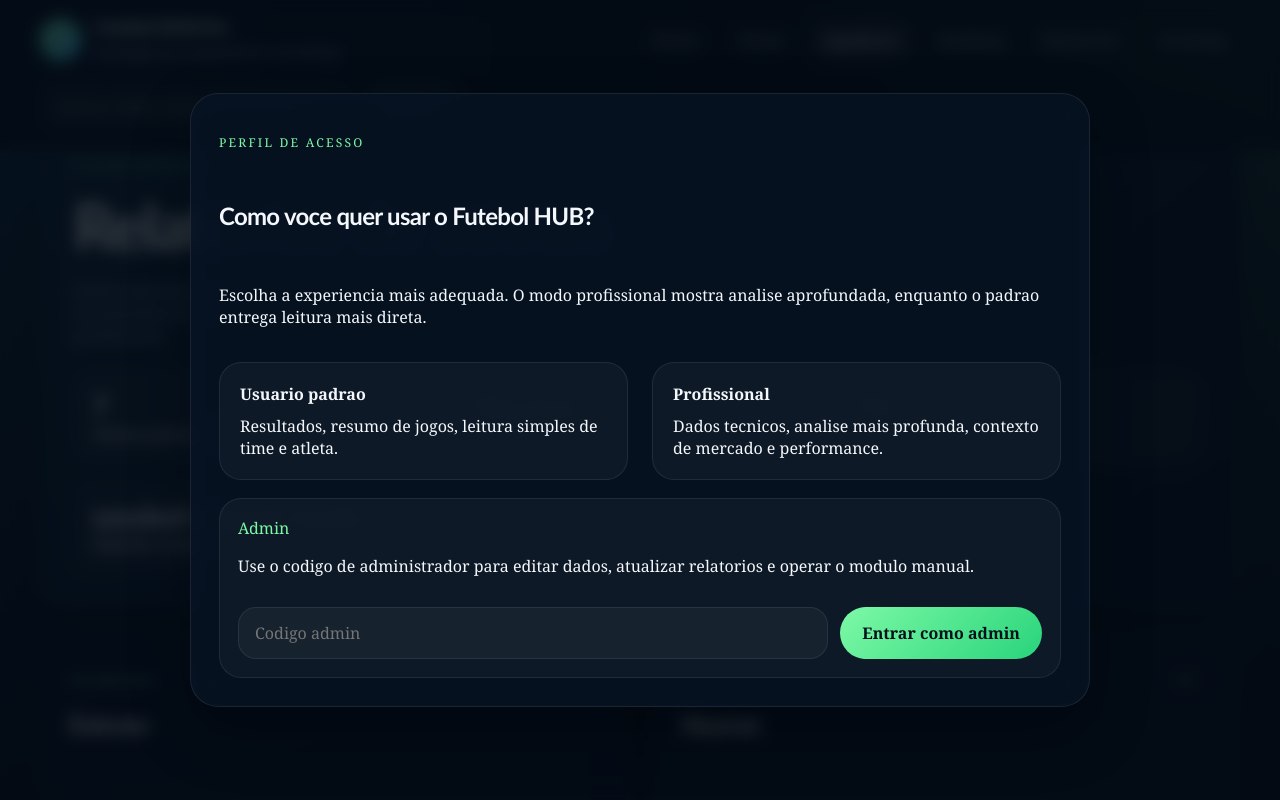
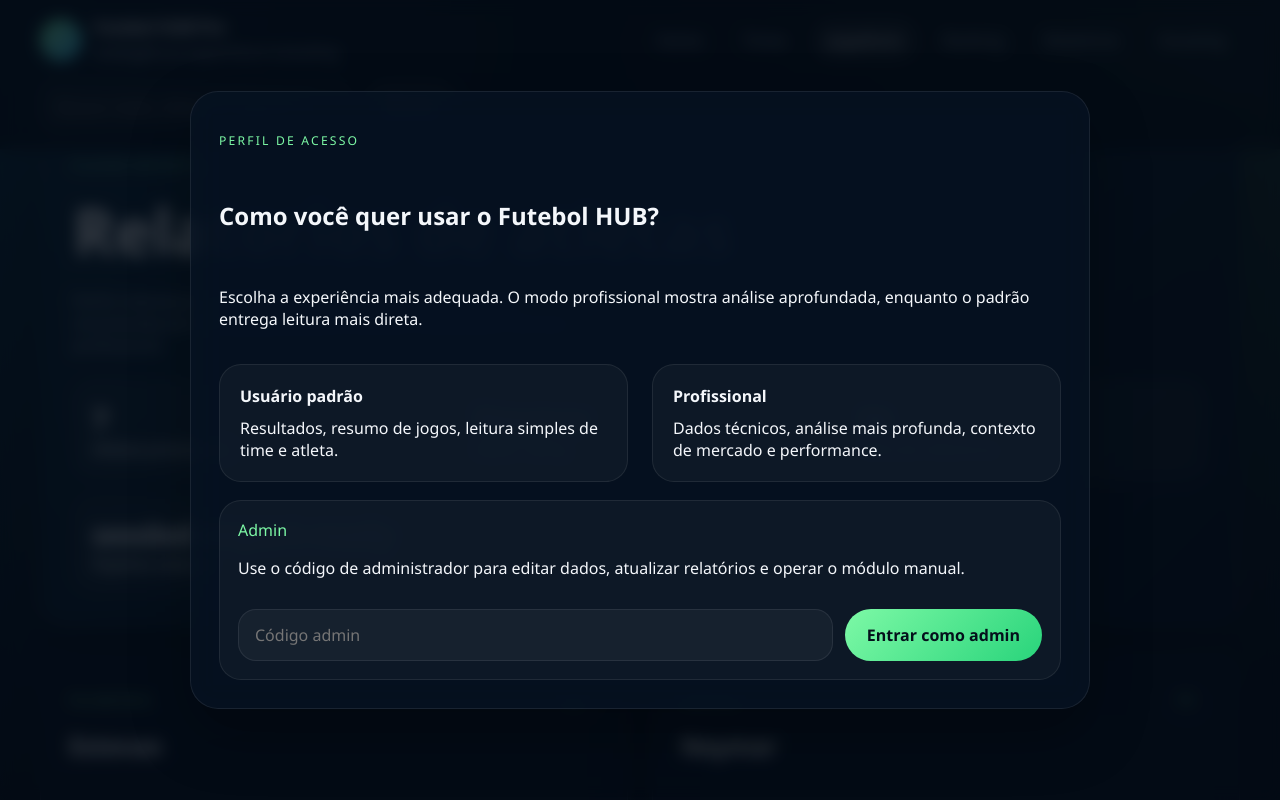
Before and after one commit to pedrooayres/Futebol-HUB---PROJETO-WEB-MOBILE, a Next.js app: page /jogadores in a window 1280 px wide. Shown: the top 800 px of the page. Built offline with nearby package versions, Linux system fonts and the light colour scheme.

Commit message:
feat: refina interface da home

```diff
--- a/app/globals.css
+++ b/app/globals.css
@@ -23,7 +23,7 @@ html {
 body {
   margin: 0;
   min-height: 100vh;
-  font-family: Georgia, "Times New Roman", serif;
+  font-family: "Segoe UI", Inter, Roboto, Arial, sans-serif;
   color: var(--text);
   background:
     radial-gradient(circle at top left, rgba(56, 189, 248, 0.22), transparent 28%),
@@ -97,6 +97,7 @@ img {
   display: inline-flex;
   align-items: center;
   gap: 12px;
+  min-width: max-content;
 }
 
 .brand-mark strong,
@@ -121,7 +122,7 @@ img {
   align-items: center;
   justify-content: center;
   border-radius: 50%;
-  font-family: "Trebuchet MS", sans-serif;
+  font-family: "Segoe UI", Inter, Roboto, Arial, sans-serif;
   font-weight: 700;
   color: #04101b;
   background: linear-gradient(135deg, var(--accent), var(--secondary));
@@ -359,6 +360,7 @@ img {
   padding: 10px 14px;
   border-radius: 999px;
   border: 1px solid transparent;
+  white-space: nowrap;
   transition: background 0.2s ease, border-color 0.2s ease, color 0.2s ease;
 }
 
@@ -385,7 +387,7 @@ img {
 .hero {
   grid-template-columns: 1.3fr 0.9fr;
   align-items: stretch;
-  padding: 36px 0 20px;
+  padding: 112px 0 20px;
 }
 
 .hero-portal {
@@ -396,7 +398,7 @@ img {
 .hero-card,
 .glass-panel {
   border: 1px solid var(--panel-border);
-  background: var(--panel);
+  background: rgba(8, 21, 38, 0.7);
   backdrop-filter: blur(14px);
   box-shadow: var(--shadow);
 }
@@ -406,6 +408,9 @@ img {
   padding: 48px;
   position: relative;
   overflow: hidden;
+  background:
+    linear-gradient(135deg, rgba(125, 249, 166, 0.1), rgba(8, 21, 38, 0.76) 42%),
+    rgba(8, 21, 38, 0.72);
 }
 
 .hero-copy::after {
@@ -422,8 +427,8 @@ img {
 .glass-panel h2,
 .glass-panel h3,
 .scout-card h3 {
-  font-family: "Trebuchet MS", "Segoe UI", sans-serif;
-  letter-spacing: -0.03em;
+  font-family: "Segoe UI", Inter, Roboto, Arial, sans-serif;
+  letter-spacing: 0;
 }
 
 .hero h1 {
@@ -471,6 +476,21 @@ img {
   margin-top: 28px;
 }
 
+.hero-focus-row {
+  display: flex;
+  flex-wrap: wrap;
+  gap: 10px;
+  margin-top: 28px;
+}
+
+.hero-focus-row span {
+  border-radius: 999px;
+  padding: 10px 14px;
+  color: #dce7f7;
+  background: rgba(255, 255, 255, 0.055);
+  border: 1px solid rgba(255, 255, 255, 0.08);
+}
+
 .primary-button,
 .ghost-button,
 .danger-button,
@@ -546,6 +566,86 @@ img {
     var(--panel);
 }
 
+.pitch-visual {
+  position: relative;
+  min-height: 170px;
+  margin-bottom: 24px;
+  border-radius: 24px;
+  overflow: hidden;
+  border: 1px solid rgba(125, 249, 166, 0.22);
+  background:
+    linear-gradient(90deg, rgba(125, 249, 166, 0.08) 50%, rgba(56, 189, 248, 0.08) 50%),
+    repeating-linear-gradient(90deg, rgba(255, 255, 255, 0.035) 0 1px, transparent 1px 54px),
+    rgba(7, 32, 28, 0.62);
+}
+
+.pitch-visual::before,
+.pitch-visual::after,
+.pitch-line,
+.pitch-circle,
+.pitch-dot {
+  position: absolute;
+  display: block;
+}
+
+.pitch-visual::before,
+.pitch-visual::after {
+  content: "";
+  top: 28px;
+  bottom: 28px;
+  width: 58px;
+  border: 1px solid rgba(244, 247, 251, 0.34);
+}
+
+.pitch-visual::before {
+  left: 0;
+  border-left: 0;
+}
+
+.pitch-visual::after {
+  right: 0;
+  border-right: 0;
+}
+
+.pitch-line-mid {
+  inset: 0 auto 0 50%;
+  width: 1px;
+  background: rgba(244, 247, 251, 0.28);
+}
+
+.pitch-circle {
+  width: 62px;
+  height: 62px;
+  left: calc(50% - 31px);
+  top: calc(50% - 31px);
+  border-radius: 50%;
+  border: 1px solid rgba(244, 247, 251, 0.32);
+}
+
+.pitch-dot {
+  width: 12px;
+  height: 12px;
+  border-radius: 999px;
+  background: var(--accent);
+  box-shadow: 0 0 24px rgba(125, 249, 166, 0.5);
+}
+
+.pitch-dot-one {
+  left: 22%;
+  top: 36%;
+}
+
+.pitch-dot-two {
+  left: 54%;
+  top: 62%;
+  background: var(--secondary);
+}
+
+.pitch-dot-three {
+  right: 18%;
+  top: 30%;
+}
+
 .card-label {
   margin: 0 0 20px;
   color: var(--muted);
@@ -566,7 +666,7 @@ img {
 .metric-card strong {
   display: block;
   font-size: 2rem;
-  font-family: "Trebuchet MS", sans-serif;
+  font-family: "Segoe UI", Inter, Roboto, Arial, sans-serif;
 }
 
 .metric-card span,
@@ -761,7 +861,7 @@ img {
   display: block;
   margin-top: 16px;
   font-size: 2rem;
-  font-family: "Trebuchet MS", sans-serif;
+  font-family: "Segoe UI", Inter, Roboto, Arial, sans-serif;
 }
 
 .chart-list {
@@ -1141,8 +1241,8 @@ img {
 .section-banner h1 {
   margin: 12px 0;
   font-size: clamp(2.4rem, 5vw, 4rem);
-  font-family: "Trebuchet MS", "Segoe UI", sans-serif;
-  letter-spacing: -0.03em;
+  font-family: "Segoe UI", Inter, Roboto, Arial, sans-serif;
+  letter-spacing: 0;
 }
 
 .section-banner p {
@@ -1191,7 +1291,7 @@ img {
 .mini-kpi-card strong,
 .info-card strong {
   display: block;
-  font-family: "Trebuchet MS", sans-serif;
+  font-family: "Segoe UI", Inter, Roboto, Arial, sans-serif;
 }
 
 .mini-kpi-card strong {
@@ -1375,7 +1475,7 @@ img {
   display: block;
   font-size: 2rem;
   margin-top: 18px;
-  font-family: "Trebuchet MS", sans-serif;
+  font-family: "Segoe UI", Inter, Roboto, Arial, sans-serif;
 }
 
 .scout-card-kpis {
@@ -1514,6 +1614,27 @@ img {
     padding-top: 20px;
   }
 
+  .site-header {
+    position: sticky;
+  }
+
+  .site-header-inner {
+    align-items: flex-start;
+  }
+
+  .main-nav {
+    width: 100%;
+    flex-wrap: nowrap;
+    overflow-x: auto;
+    padding-bottom: 4px;
+    justify-content: flex-start;
+    scrollbar-width: thin;
+  }
+
+  .hero {
+    padding-top: 18px;
+  }
+
   .hero-copy,
   .hero-card,
   .glass-panel,
@@ -1531,10 +1652,6 @@ img {
     flex-direction: column;
   }
 
-  .main-nav {
-    justify-content: flex-start;
-  }
-
   .nav-session-actions {
     width: 100%;
   }
--- a/app/layout.js
+++ b/app/layout.js
@@ -6,7 +6,7 @@ import SiteNav from "@/components/SiteNav";
 
 export const metadata = {
   title: "Futebol HUB Pro",
-  description: "Plataforma de inteligencia esportiva, scouting, dados externos e CRUD integrado ao Back4App."
+  description: "Plataforma de inteligência esportiva, scouting, dados externos e CRUD integrado ao Back4App."
 };
 
 export default function RootLayout({ children }) {
--- a/components/AccessSelector.js
+++ b/components/AccessSelector.js
@@ -21,7 +21,7 @@ export default function AccessSelector() {
     return (
       <div className="access-control-row">
         <button type="button" className="ghost-button access-switcher" onClick={reopenSelector}>
-          Modo: {role === "common" ? "Usuario padrao" : role === "professional" ? "Profissional" : "Admin"}
+          Modo: {role === "common" ? "Usuário padrão" : role === "professional" ? "Profissional" : "Admin"}
         </button>
         <button type="button" className="ghost-button access-switcher" onClick={logoutRole}>
           Sair
@@ -35,7 +35,7 @@ export default function AccessSelector() {
       {role ? (
         <div className="access-control-row">
           <button type="button" className="ghost-button access-switcher" onClick={reopenSelector}>
-            Modo: {role === "common" ? "Usuario padrao" : role === "professional" ? "Profissional" : "Admin"}
+            Modo: {role === "common" ? "Usuário padrão" : role === "professional" ? "Profissional" : "Admin"}
           </button>
           <button type="button" className="ghost-button access-switcher" onClick={logoutRole}>
             Sair
@@ -47,28 +47,28 @@ export default function AccessSelector() {
         <div className="access-overlay">
           <div className="glass-panel access-modal">
             <p className="panel-tag">Perfil de acesso</p>
-            <h2>Como voce quer usar o Futebol HUB?</h2>
+            <h2>Como você quer usar o Futebol HUB?</h2>
             <p>
-              Escolha a experiencia mais adequada. O modo profissional mostra analise aprofundada,
-              enquanto o padrao entrega leitura mais direta.
+              Escolha a experiência mais adequada. O modo profissional mostra análise aprofundada,
+              enquanto o padrão entrega leitura mais direta.
             </p>
 
             <div className="card-grid">
               <button type="button" className="access-card" onClick={() => chooseRole("common")}>
-                <strong>Usuario padrao</strong>
+                <strong>Usuário padrão</strong>
                 <span>Resultados, resumo de jogos, leitura simples de time e atleta.</span>
               </button>
 
               <button type="button" className="access-card" onClick={() => chooseRole("professional")}>
                 <strong>Profissional</strong>
-                <span>Dados tecnicos, analise mais profunda, contexto de mercado e performance.</span>
+                <span>Dados técnicos, análise mais profunda, contexto de mercado e performance.</span>
               </button>
             </div>
 
             <div className="admin-unlock-box">
               <div>
                 <span className="detail-label">Admin</span>
-                <p>Use o codigo de administrador para editar dados, atualizar relatorios e operar o modulo manual.</p>
+                <p>Use o código de administrador para editar dados, atualizar relatórios e operar o módulo manual.</p>
               </div>
 
               <div className="admin-unlock-form">
@@ -76,7 +76,7 @@ export default function AccessSelector() {
                   type="password"
                   value={adminCode}
                   onChange={(event) => setAdminCode(event.target.value)}
-                  placeholder="Codigo admin"
+                  placeholder="Código admin"
                 />
                 <button type="button" className="primary-button" onClick={() => unlockAdmin(adminCode)} disabled={adminLoading}>
                   {adminLoading ? "Validando..." : "Entrar como admin"}
--- a/components/SiteNav.js
+++ b/components/SiteNav.js
@@ -11,7 +11,7 @@ const navItems = [
   { href: "/times", label: "Times" },
   { href: "/jogadores", label: "Jogadores" },
   { href: "/ranking", label: "Ranking" },
-  { href: "/relatorios", label: "Relatorios" },
+  { href: "/relatorios", label: "Relatórios" },
   { href: "/scouting", label: "Scouting" }
 ];
 
@@ -19,7 +19,7 @@ export default function SiteNav() {
   const pathname = usePathname();
   const { role, ready, logoutRole, reopenSelector } = useAccess();
   const modeLabel =
-    role === "common" ? "Usuario padrao" : role === "professional" ? "Profissional" : "Admin";
+    role === "common" ? "Usuário padrão" : role === "professional" ? "Profissional" : "Admin";
 
   return (
     <header className="site-header">
@@ -28,7 +28,7 @@ export default function SiteNav() {
           <span className="brand-ball">F</span>
           <div>
             <strong>Futebol HUB Pro</strong>
-            <span>Inteligencia esportiva e scouting</span>
+            <span>Inteligência esportiva e scouting</span>
           </div>
         </Link>
 
@@ -56,7 +56,7 @@ export default function SiteNav() {
               {modeLabel}
             </button>
             <button type="button" className="ghost-button access-switcher" onClick={logoutRole}>
-              Logout
+              Sair
             </button>
           </div>
         ) : null}
```
Also changed, not shown: components/HomeDashboard.js (+40 -27 lines), components/QuickModeSummary.js (+4 -4 lines).
